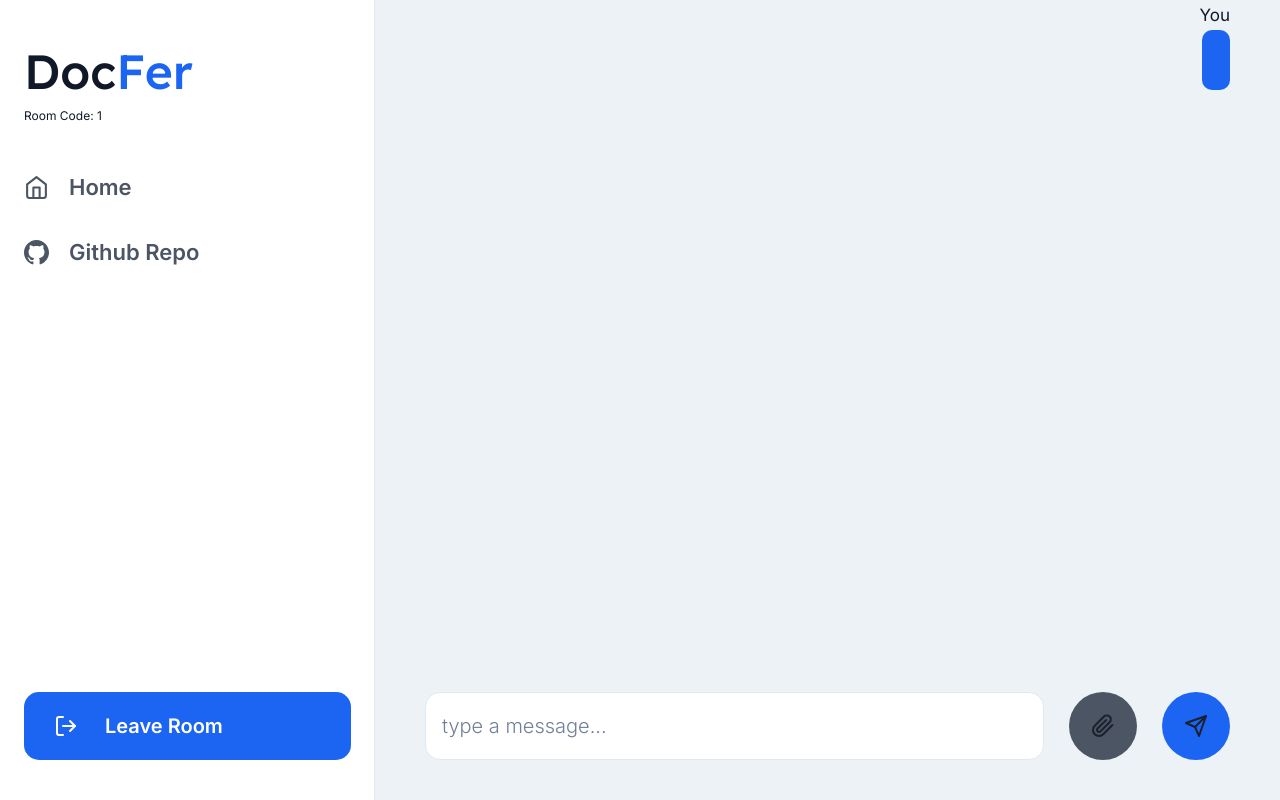
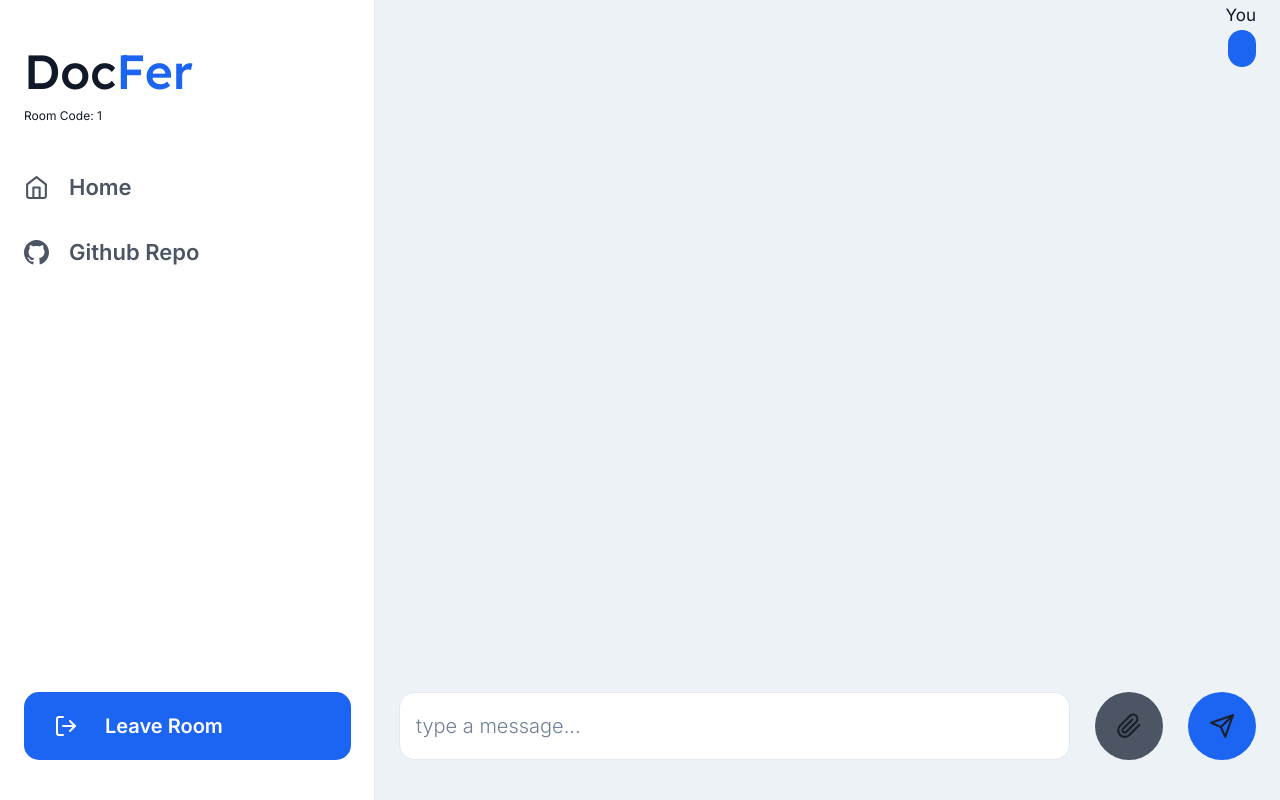
Before and after one commit to peetacho/docfer, a React (Create React App) app in the folder client/: page /room/1 in a window 1280 px wide. Both pictures are taken after a click on the button 1196 px from the left and 726 px from the top of the page. Built offline with nearby package versions, Linux system fonts and the light colour scheme; no server answers.

Commit message:
added more styling

```diff
--- /dev/null
+++ b/client/src/components/CustomButtons/StyledIconButton/StyledIconButton.js
@@ -0,0 +1,23 @@
+import { IconButton } from "@chakra-ui/react"
+
+const StyledIconButton = ({
+    bg,
+    hw,
+    icon,
+    ...otherProps
+}) => {
+    return (
+        <IconButton
+            bg={bg}
+            height={hw}
+            width={hw}
+            isRound
+            icon={icon}
+            _hover={{ bg: bg }}
+            _active={{ bg: bg }}
+            {...otherProps}
+        />
+    )
+}
+
+export default StyledIconButton;
--- /dev/null
+++ b/client/src/components/MessageComponent/MessageComponent.js
@@ -0,0 +1,26 @@
+import { Flex, Text } from "@chakra-ui/react";
+
+const MessageComponent = ({
+    bg,
+    color,
+    text,
+    ...otherProps
+}) => {
+    return (
+        <Flex
+            mb={'12px'}
+            px={{ base: '12px', md: '14px' }}
+            py={{ base: '9.5px', md: '18.5px' }}
+            borderRadius={'15px'}
+            alignItems={'center'}
+            bg={bg}
+            color={color}
+            gap={'10px'}
+            {...otherProps}>
+            {otherProps.children}
+            <Text fontWeight={300}>{text}</Text>
+        </Flex>
+    )
+}
+
+export default MessageComponent;
--- a/client/src/components/Room/Messages/Messages.js
+++ b/client/src/components/Room/Messages/Messages.js
@@ -2,6 +2,7 @@ import { Box, Flex, Text } from "@chakra-ui/react"
 import { useEffect, useRef } from "react";
 import { FiPaperclip } from "react-icons/fi";
 import { MESSAGE_TYPES } from "../../../constants/constants";
+import MessageComponent from "../../MessageComponent/MessageComponent";
 
 
 const downloadArrayBufferAsFile = (obj, mimType, fileName) => {
@@ -49,35 +50,32 @@ const Messages = ({
 
 
     return (
-        <Flex flexDirection={'column'} overflow={'auto'} flexGrow={1} >
+        <Flex flexDirection={'column'} overflow={'overlay'} flexGrow={1} px={{ base: '20px', md: '24px' }} >
             <Flex flexDirection={'column'} justifyContent={'end'}>
                 {messages && messages.map((message, i) => {
                     return (
-                        <Box key={i} alignSelf={message.sender === 'You' ? 'end' : 'start'} fontFamily={'Inter'} >
+                        <Box key={i} alignSelf={message.sender === 'You' ? 'end' : 'start'} fontFamily={'Inter'} fontSize={{ base: '16px', md: '20px' }} lineHeight={'24px'}>
                             {
                                 message.type === MESSAGE_TYPES.HEADER ? (
-                                    <Text color={'primary.400'} fontWeight={400} fontSize={'17px'} lineHeight={'30px'}>{message.sender === 'You' ? 'You' : "User " + message.sender.substring(0, 5)}</Text>
+                                    <Text color={'primary.400'} fontWeight={400} fontSize={{ base: '14px', md: '17px' }} lineHeight={'30px'}>{message.sender === 'You' ? 'You' : "User " + message.sender.substring(0, 5)}</Text>
                                 ) : message.fileData ? (
                                     // message is a file
-                                    <Flex
+                                    <MessageComponent
                                         cursor={'pointer'}
-                                        mb={'12px'}
-                                        px={'14px'}
-                                        borderRadius={'10px'}
-                                        height={'60px'}
-                                        alignItems={'center'}
+                                        gap={'10px'}
                                         bg={'sub.400'}
                                         color={'secondary.400'}
-                                        gap={'7px'}
+                                        text={message.fileData.fileName}
                                         onClick={() => downloadArrayBufferAsFile(message.fileData.file, message.fileData.fileType, message.fileData.fileName)}>
                                         <FiPaperclip />
-                                        <Text fontWeight={300} fontSize={'20px'} lineHeight={'24px'}>{message.fileData.fileName}</Text>
-                                    </Flex>
+                                    </MessageComponent>
                                 ) : (
                                     // message is a text message
-                                    <Flex mb={'12px'} borderRadius={'10px'} height={'60px'} alignItems={'center'} bg={message.sender === 'You' ? 'brand.400' : 'white'}>
-                                        <Text px={'14px'} color={message.sender === 'You' ? 'white' : 'secondary.400'} fontWeight={300} fontSize={'20px'} lineHeight={'24px'}>{message.msg}</Text>
-                                    </Flex>
+                                    <MessageComponent
+                                        borderRadius={'15px'}
+                                        bg={message.sender === 'You' ? 'brand.400' : 'white'}
+                                        color={message.sender === 'You' ? 'white' : 'secondary.400'}
+                                        text={message.msg} />
                                 )
                             }
                         </Box>
--- a/client/src/components/Room/Room.js
+++ b/client/src/components/Room/Room.js
@@ -1,6 +1,6 @@
 import React, { useCallback, useEffect, useRef, useState } from "react";
 import {
-    Flex, IconButton, Input
+    Flex, Input, chakra, Icon
 } from '@chakra-ui/react'
 import { useSocket } from "../../contexts/SocketProvider";
 import { useParams } from "react-router-dom";
@@ -8,6 +8,7 @@ import RoomNavBar from "./RoomNavBar/RoomNavBar";
 import Messages from "./Messages/Messages";
 import { MESSAGE_TYPES } from "../../constants/constants";
 import { FiPaperclip, FiSend } from "react-icons/fi";
+import StyledIconButton from "../CustomButtons/StyledIconButton/StyledIconButton";
 
 const Room = () => {
     const [messages, setMessages] = useState([])
@@ -72,17 +73,39 @@ const Room = () => {
             <Flex flexDirection={'column'} flexGrow={1}>
                 <Messages messages={messages} />
                 <Flex
-                    gap={'25px'}
-                    mt={'5px'}
-                    mb={'40px'}
+                    px={{ base: '20px', md: '24px' }}
+                    gap={{ base: '12px', md: '25px' }}
+                    mt={'10px'}
+                    mb={{ base: '30px', md: '40px' }}
                     flexDirection={'row'}
-                    height={'68px'}
+                    height={{ base: '42px', md: '68px' }}
                     color={'white'}>
-                    <Input placeholder="type a message..." height={'inherit'} fontFamily={'Inter'} fontWeight={300} fontSize={'20px'} bg={'white'} borderRadius={'15px'} color={'secondary.400'} onKeyDown={handleOnKeyDown} ref={inputRef} />
+                    <Input placeholder="type a message..." height={'inherit'} fontFamily={'Inter'} fontWeight={300} fontSize={{ base: '14px', md: '20px' }} bg={'white'} borderRadius={{ base: '10px', md: '15px' }} color={'secondary.400'} onKeyDown={handleOnKeyDown} ref={inputRef} />
                     <Input type="file" onChange={handleOnChangeFile} display={'none'} ref={hiddenFileInputRef} />
                     <Flex gap={'inherit'}>
-                        <IconButton bg={'secondary.400'} height={'68px'} width={'68px'} isRound icon={<FiPaperclip size={'1.5rem'} />} onClick={handleUploadFile} />
-                        <IconButton bg={'brand.400'} height={'68px'} width={'68px'} isRound icon={<FiSend size={'1.5rem'} />} onClick={handleSendMessage} />
+                        <StyledIconButton bg={'secondary.400'} hw={{ base: '42px', md: '68px' }} icon={
+                            <>
+                                <Icon as={FiPaperclip} boxSize={{ base: '16px', md: '26px' }} />
+                                {
+                                    fileData ? (
+                                        <chakra.span
+                                            pos="absolute"
+                                            top="-1px"
+                                            right="-1px"
+                                            p="8px"
+                                            fontSize="xs"
+                                            fontWeight="bold"
+                                            lineHeight="none"
+                                            color="red.100"
+                                            transform="translate(50%,-50%)"
+                                            bg="red.600"
+                                            rounded="full"
+                                        />
+                                    ) : null
+                                }
+                            </>
+                        } onClick={handleUploadFile} />
+                        <StyledIconButton bg={'brand.400'} hw={{ base: '42px', md: '68px' }} icon={<Icon as={FiSend} boxSize={{ base: '16px', md: '26px' }} />} onClick={handleSendMessage} />
                     </Flex>
                 </Flex>
             </Flex>
--- a/client/src/components/Room/RoomNavBar/RoomNavBar.js
+++ b/client/src/components/Room/RoomNavBar/RoomNavBar.js
@@ -47,7 +47,7 @@ export default function RoomNavBar({ children, roomID }) {
                 </DrawerContent>
             </Drawer>
             <MobileNav display={{ base: 'flex', md: 'none' }} onOpen={onOpen} />
-            <Flex ml={{ base: 0, md: '375px' }} px="50px" height={{ base: '90vh', md: '100vh' }} >
+            <Flex ml={{ base: 0, md: '375px' }} height={{ base: '90vh', md: '100vh' }} >
                 {children}
             </Flex>
         </Box>
```
